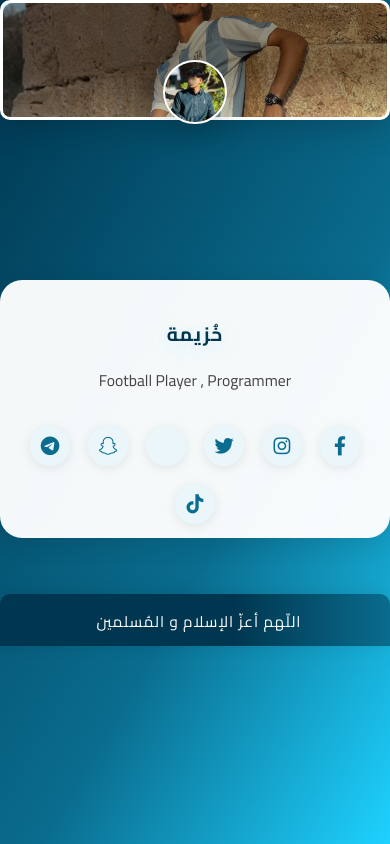
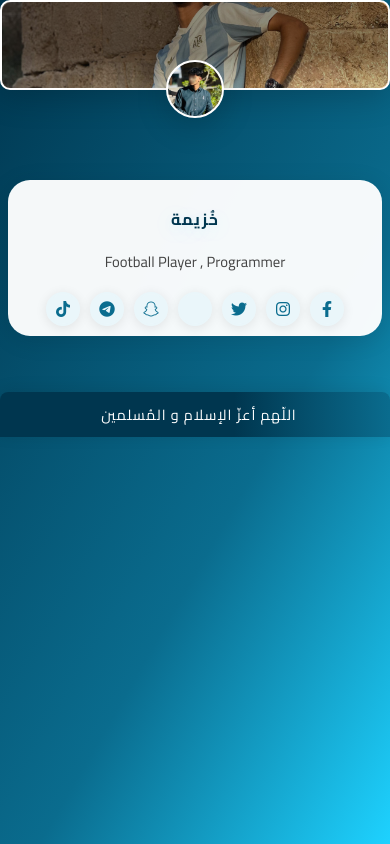
Before and after one commit to khozima-7/Khuzama177, a plain HTML site: page index.html in a window 390 px wide. Drawn offline with Linux system fonts and the light colour scheme.

Commit message:
Add files via upload

```diff
--- a/style.css
+++ b/style.css
@@ -159,37 +159,45 @@ footer .footer-heart {
 }
 @media (max-width: 600px) {
     .container {
-        padding: 14px 2vw 14px 2vw;
+        padding: 10px 2vw 10px 2vw;
         min-width: unset;
-        margin-top: 120px;
+        margin-top: 60px;
+        width: 96vw;
+        box-sizing: border-box;
     }
     .cover {
-        height: 120px;
+        height: 90px;
         border-radius: 10px;
-        border-width: 3px;
-        margin-bottom: 40px;
+        border-width: 2px;
+        margin-bottom: 30px;
     }
     .profile-pic {
-        width: 60px;
-        height: 60px;
+        width: 54px;
+        height: 54px;
         top: 60px;
         border-width: 2px;
     }
     h1 {
-        font-size: 1.2em;
+        font-size: 1em;
+        margin: 14px 0 6px 0;
     }
     p {
-        font-size: 0.98em;
+        font-size: 0.92em;
+        margin-bottom: 18px;
+    }
+    .social-links {
+        gap: 10px;
+        margin: 18px 0 0 0;
     }
     .social-links a {
-        width: 36px;
-        height: 36px;
-        font-size: 1.2em;
+        width: 30px;
+        height: 30px;
+        font-size: 1em;
     }
     footer {
-        font-size: 0.95em;
-        padding: 12px 0 6px 0;
-        border-top-left-radius: 10px;
-        border-top-right-radius: 10px;
+        font-size: 0.90em;
+        padding: 8px 0 4px 0;
+        border-top-left-radius: 8px;
+        border-top-right-radius: 8px;
     }
 }
```
